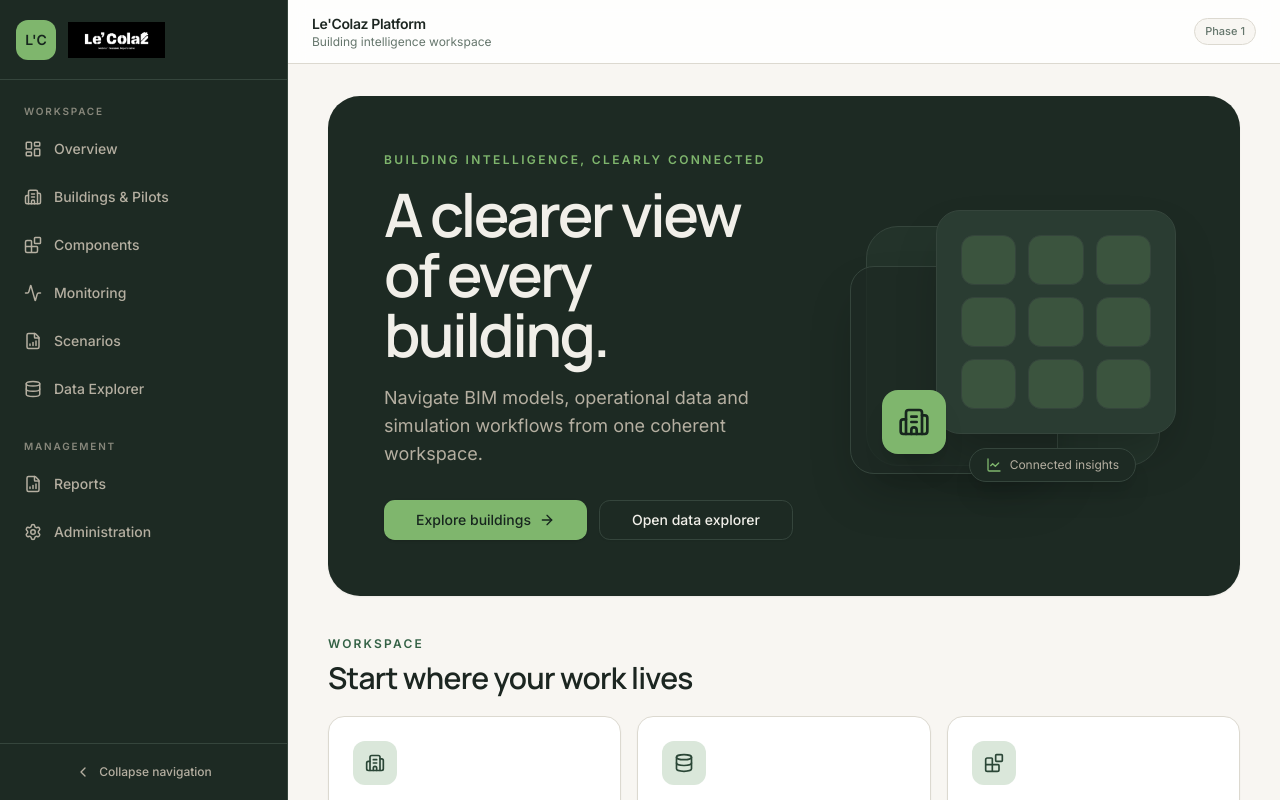
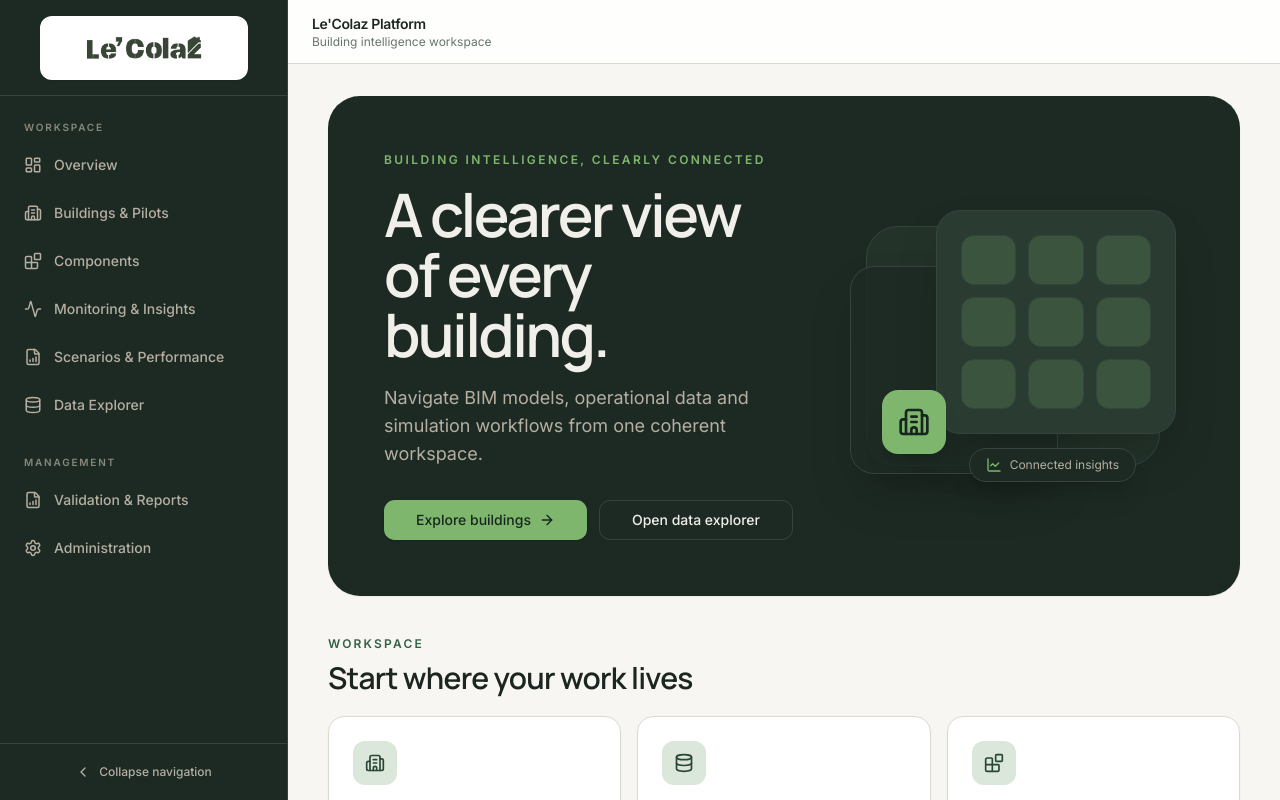
Before and after one commit to epu-ntua/lecolaz-db-core, a React app in the folder frontend/: page / in a window 1280 px wide. Built offline with nearby package versions, Linux system fonts and the light colour scheme; the HTML template or start-up script is replaced by a standard one; what @thatopen/fragments would draw is missing.

Commit message:
frontend phase 1 small fixes

```diff
--- a/frontend/src/app/layout/Sidebar.tsx
+++ b/frontend/src/app/layout/Sidebar.tsx
@@ -19,13 +19,13 @@ const primaryNavigation = [
   { title: 'Overview', url: '/overview', icon: LayoutDashboard },
   { title: 'Buildings & Pilots', url: '/buildings', icon: Building2 },
   { title: 'Components', url: '/components', icon: Blocks },
-  { title: 'Monitoring', url: '/monitoring', icon: Activity },
-  { title: 'Scenarios', url: '/scenarios', icon: FileBarChart },
+  { title: 'Monitoring & Insights', url: '/monitoring', icon: Activity },
+  { title: 'Scenarios & Performance', url: '/scenarios', icon: FileBarChart },
   { title: 'Data Explorer', url: '/data', icon: Database },
 ];
 
 const secondaryNavigation = [
-  { title: 'Reports', url: '/reports', icon: FileBarChart },
+  { title: 'Validation & Reports', url: '/reports', icon: FileBarChart },
   { title: 'Administration', url: '/administration', icon: Settings },
 ];
 
@@ -81,22 +81,19 @@ export default function PlatformSidebar({
           collapsed && 'lg:w-20',
         )}
       >
-        <div className="flex h-20 shrink-0 items-center border-b border-sidebar-border px-4">
+        <div className="relative flex h-24 shrink-0 items-center justify-center border-b border-sidebar-border px-3">
           <div
             className={cn(
-              'flex min-w-0 flex-1 items-center gap-3',
-              collapsed && 'lg:justify-center',
+              'flex h-16 w-44 items-center justify-center rounded-xl bg-white px-4 shadow-sm transition-all duration-300 lg:w-52',
+              collapsed && 'lg:h-14 lg:w-14 lg:px-1.5',
             )}
           >
-            <div className="flex h-10 w-10 shrink-0 items-center justify-center rounded-xl bg-sidebar-primary text-sm font-semibold text-sidebar-primary-foreground">
-              {"L'C"}
-            </div>
             <img
-              src="/logo_white_black.png"
+              src="/logo_green_transparent.png"
               alt="Le'Colaz"
               className={cn(
-                'h-9 w-40 object-contain object-left',
-                collapsed && 'lg:hidden',
+                'h-auto w-36 object-contain object-center transition-all duration-300 lg:w-44',
+                collapsed && 'lg:w-12',
               )}
             />
           </div>
@@ -104,7 +101,7 @@ export default function PlatformSidebar({
             type="button"
             variant="ghost"
             size="icon"
-            className="text-sidebar-muted hover:bg-sidebar-accent hover:text-sidebar-foreground lg:hidden"
+            className="absolute right-2 text-sidebar-muted hover:bg-sidebar-accent hover:text-sidebar-foreground lg:hidden"
             onClick={() => onMobileOpenChange(false)}
           >
             <X className="h-5 w-5" />
--- a/frontend/src/app/layout/TopBar.tsx
+++ b/frontend/src/app/layout/TopBar.tsx
@@ -5,7 +5,7 @@ type TopBarProps = { onMenuClick: () => void };
 
 export default function TopBar({ onMenuClick }: TopBarProps) {
   return (
-    <header className="flex h-16 shrink-0 items-center justify-between border-b bg-card/85 px-4 backdrop-blur sm:px-6">
+    <header className="flex h-16 shrink-0 items-center border-b bg-card/85 px-4 backdrop-blur sm:px-6">
       <div className="flex items-center gap-3">
         <Button
           type="button"
@@ -24,9 +24,6 @@ export default function TopBar({ onMenuClick }: TopBarProps) {
           </p>
         </div>
       </div>
-      <span className="rounded-full border bg-background px-2.5 py-1 text-[11px] font-medium text-muted-foreground">
-        Phase 1
-      </span>
     </header>
   );
 }
--- a/frontend/src/app/router.tsx
+++ b/frontend/src/app/router.tsx
@@ -32,7 +32,7 @@ export const router = createBrowserRouter([
         path: 'monitoring',
         element: (
           <PlaceholderPage
-            title="Monitoring"
+            title="Monitoring & Insights"
             description="A future home for live building status, signals and alerts."
             icon={Activity}
           />
@@ -47,7 +47,7 @@ export const router = createBrowserRouter([
         path: 'reports',
         element: (
           <PlaceholderPage
-            title="Reports"
+            title="Validation & Reports"
             description="Prepare clear summaries of building and portfolio performance."
             icon={FileBarChart}
           />
--- a/frontend/src/pages/Placeholder/PlaceholderPage.tsx
+++ b/frontend/src/pages/Placeholder/PlaceholderPage.tsx
@@ -27,7 +27,7 @@ export default function PlaceholderPage({
       <EmptyState
         icon={icon}
         title={emptyTitle ?? `${title} is ready for the next phase`}
-        description="This area is intentionally lightweight in Phase 1 while the building experience and application foundation are established."
+        description="This workspace is being prepared while the building experience and application foundation are established."
         action={action}
       />
     </PageContainer>
--- a/frontend/src/pages/Simulations/SimulationsPage.tsx
+++ b/frontend/src/pages/Simulations/SimulationsPage.tsx
@@ -66,7 +66,7 @@ export default function SimulationsPage() {
   return (
     <PageContainer className="space-y-8">
       <PageHeader
-        eyebrow="Scenarios"
+        eyebrow="Scenarios & Performance"
         title="Simulation files"
         description="Manage simulation records and inspect their processed outputs."
       />
```
